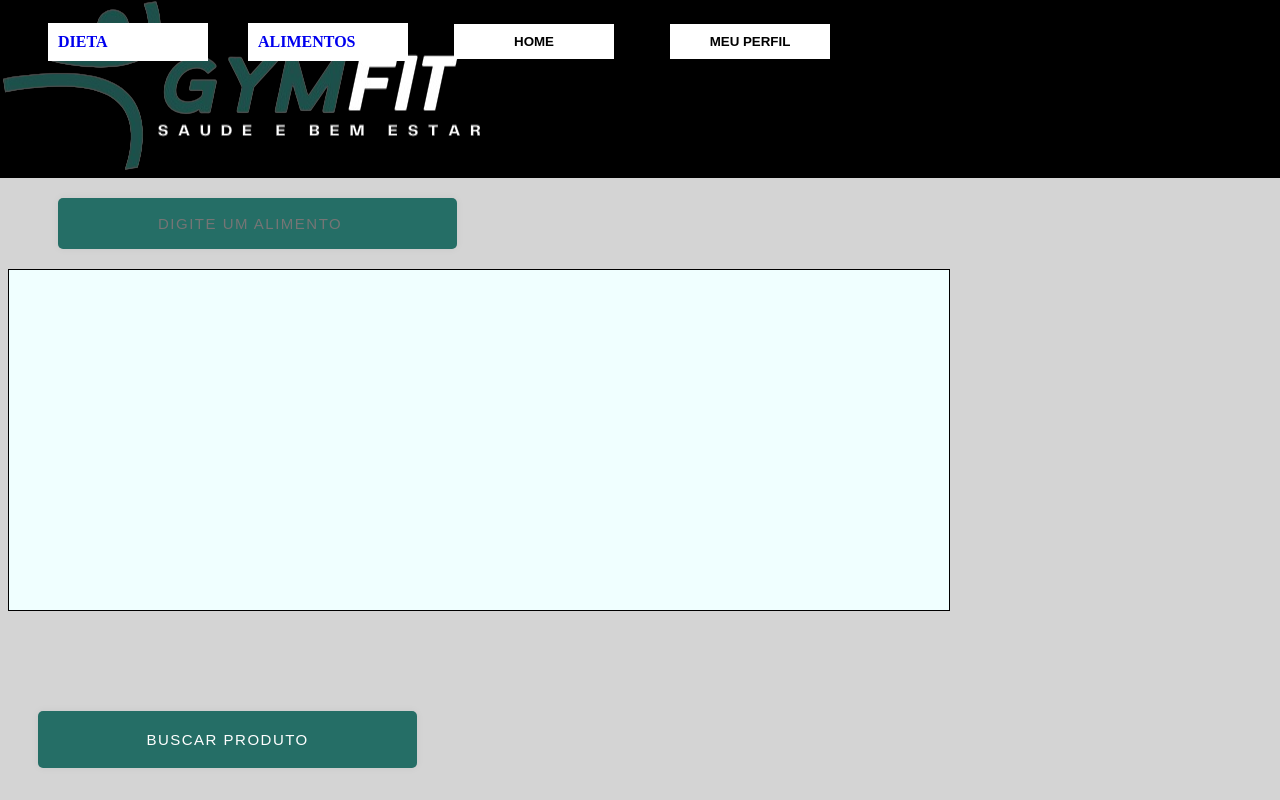
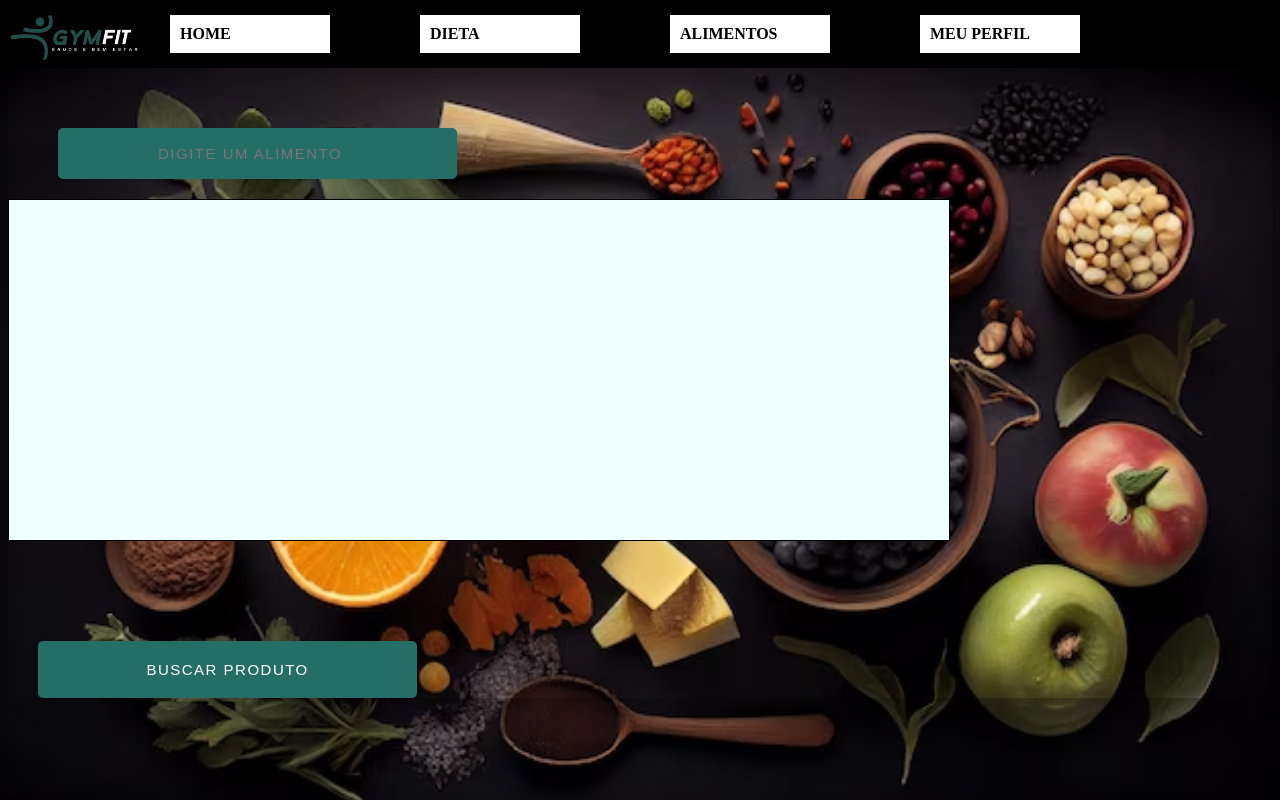
Before and after one commit to FellypeGodoy/King-Kong, a Flask app: page / in a window 1280 px wide. Run offline with Flask 3, Linux system fonts and the light colour scheme.

Commit message:
atualização

```diff
--- a/app/app.py
+++ b/app/app.py
@@ -5,12 +5,12 @@
 
 @app.route('/')
 def index():
-    return render_template('pagina.html')
+    return render_template('alimentos.html')
 
 
 @app.route('/dieta')
 def dieta():
-    return render_template('pagina2.html')
+    return render_template('dieta.html')
 
 
 @app.route('/buscar_dados', methods=['POST'])
--- a/app/static/alimentos.css
+++ b/app/static/alimentos.css
@@ -4,17 +4,12 @@
     margin-bottom: 15px;
     margin-left: 10px;
     max-width: 10%;
+    position: fixed;
 
 
 }
 
-#div-imagem{  /* div da imagem | */
 
-
-    display: inline-block;
-
-
-}
 .div-cabecalho{
   position:fixed;
   width: 100%;
@@ -32,26 +27,14 @@
 
 body{
 
-    background-color: #d4d4d4;
+  background-image: url('imagens/wpp.avif');
+  background-size: cover;
+  box-shadow: 0 0 100px rgba(0, 0, 0, 0.5);
 }
 
 /* -------------------------------------------------------------------------------------------------------------------------------botões do cabeçalho */
 
-.box {
-    width: 140px;
-    float: left;
-    position: relative;
-    display: block;
-    overflow: hidden;
-    padding: 10px;
-    text-transform: uppercase;
-    font-weight: 900;
-    margin-left: 40px;
-    background-color: rgb(255, 255, 255);
-    margin-top: 15px;
-    margin-bottom: 15px;
 
-  }
 
   .box:before {  /* animação botões */
     position: absolute;
@@ -97,15 +80,83 @@
     transition: .3s transform linear, .3s height linear .5s;
   }
 
-  button {  /* animação botões */
+  .botao {  /* animação botões */
     color: black;
     text-decoration: none;
     cursor: pointer;
     outline: none;
     border: none;
     background: transparent;
+
   }
 
+ #home{
+    margin-left: 170px;
+    width: 140px;
+    float: left;
+    position: relative;
+    display: block;
+    overflow: hidden;
+    padding: 10px;
+    text-transform: uppercase;
+    font-weight: 900;
+    background-color: rgb(255, 255, 255);
+    margin-top: 15px;
+    margin-bottom: 15px;
+
+
+ }
+
+ #dieta{
+  margin-left: 90px;
+  width: 140px;
+  float: left;
+  position: relative;
+  display: block;
+  overflow: hidden;
+  padding: 10px;
+  text-transform: uppercase;
+  font-weight: 900;
+  background-color: rgb(255, 255, 255);
+  margin-top: 15px;
+  margin-bottom: 15px;
+
+
+}
+
+#alimentos{
+  margin-left: 90px;
+  width: 140px;
+  float: left;
+  position: relative;
+  display: block;
+  overflow: hidden;
+  padding: 10px;
+  text-transform: uppercase;
+  font-weight: 900;
+  background-color: rgb(255, 255, 255);
+  margin-top: 15px;
+  margin-bottom: 15px;
+
+
+}
+
+#perfil{
+  margin-left: 90px;
+  width: 140px;
+  float: left;
+  position: relative;
+  display: block;
+  overflow: hidden;
+  padding: 10px;
+  text-transform: uppercase;
+  font-weight: 900;
+  background-color: rgb(255, 255, 255);
+  margin-top: 15px;
+  margin-bottom: 15px;
+
+
+}
   /* --------------------------------------------------------------------------------------------------- div master */
 
 .cx-selecao {
--- a/app/static/login.css
+++ b/app/static/login.css
@@ -25,7 +25,7 @@
         height: 400px;
         border: 1px solid #ccc;
         text-align: center;
-        border-radius: 84px;
+        border-radius: 8px;
         background: #256e66;
         box-shadow:  30px 30px 59px #205b54,-30px -30px 59px #389f92;
     }
--- /dev/null
+++ b/app/templates/alimentos.html
@@ -0,0 +1,59 @@
+<!DOCTYPE html>
+<html lang="pt-BR">
+
+<head>
+
+    <meta charset="UTF-8">
+    <title>Gym Fit</title>
+    <link rel="stylesheet" href="/static/alimentos.css">
+    <link rel="icon" type="image/x-icon" href="logo.png">
+
+
+</head>
+
+<body>
+    <header>
+        <div class="div-cabecalho">
+            <div id="div-imagem">
+                <img id="logo" src="../static/imagens/gymfit.png" alt="Descrição da Imagem">
+            </div>
+
+        <a id="home" class="botao" href="/">
+            <span class="box">
+                Home
+            </span>
+        </a>
+
+        <a id="dieta" class="botao" href="/dieta">
+            <span class="box">
+                Dieta
+            </span>
+        </a>
+
+        <a id="alimentos" class="botao" href="/">
+            <span class="box">
+                Alimentos
+            </span>
+        </a>
+
+        <a id="perfil" class="botao" href="/">
+            <span class="box">
+                Meu Perfil
+            </span>
+        </a>
+
+        </div>
+    </header>
+
+    <div class="cx-selecao">
+        <input type="text" class="busProdclass" placeholder="Digite um alimento">
+    </div>
+
+
+        <div id="quadrado"></div>
+
+        <button id="busProd" class ="busProdclass">Buscar Produto </button>
+
+        <script src="../static/script.js"></script>
+</body>
+</html>
--- a/app/templates/pagina.html
+++ /dev/null
@@ -1,62 +0,0 @@
-<!DOCTYPE html>
-<html lang="pt-BR">
-
-<head>
-
-    <meta charset="UTF-8">
-    <title>Gym Fit</title>
-    <link rel="stylesheet" href="/static/alimentos.css">
-    <link rel="icon" type="image/x-icon" href="logo.png">
-
-
-</head>
-
-<body>
-    <header>
-        <div class="div-cabecalho">
-            <div id="div-imagem">
-                <img src="../static/imagens/gymfit.png" alt="Descrição da Imagem">
-            </div>
-        </div>
-
-    <div class="div-btn">
-        <button>
-            <span class="box">
-                Home
-            </span>
-        </button>
-
-        <a href="/dieta">
-            <span class="box">
-                Dieta
-            </span>
-        </a>
-
-        <a href="/">
-            <span class="box">
-                Alimentos
-            </span>
-        </a>
-
-        <button>
-            <span class="box">
-                Meu Perfil
-            </span>
-        </button>
-
-            </div>
-        </div>
-    </header>
-
-    <div class="cx-selecao">
-        <input type="text" class="busProdclass" placeholder="Digite um alimento">
-    </div>
-
-
-        <div id="quadrado"></div>
-
-        <button id="busProd" class ="busProdclass">Buscar Produto </button>
-
-        <script src="../static/script.js"></script>
-</body>
-</html>
```
Also changed, not shown: app/static/dieta.css (+169 -4 lines), app/templates/dieta.html (renamed from app/templates/pagina2.html, +10 -12 lines), requirements.txt (+15 -2 lines), app/static/imagens/wpp.avif (added).
